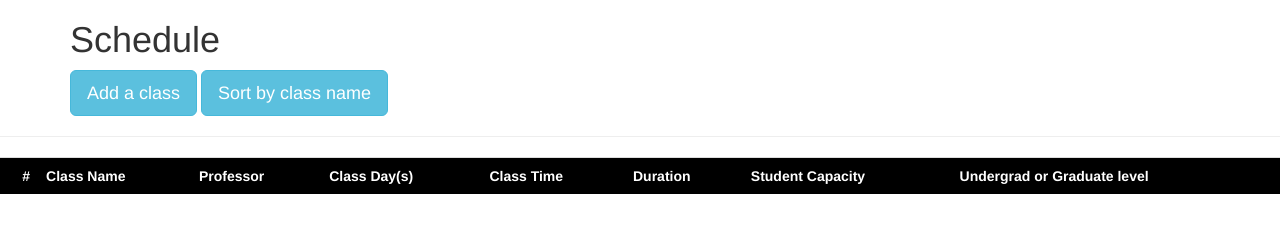
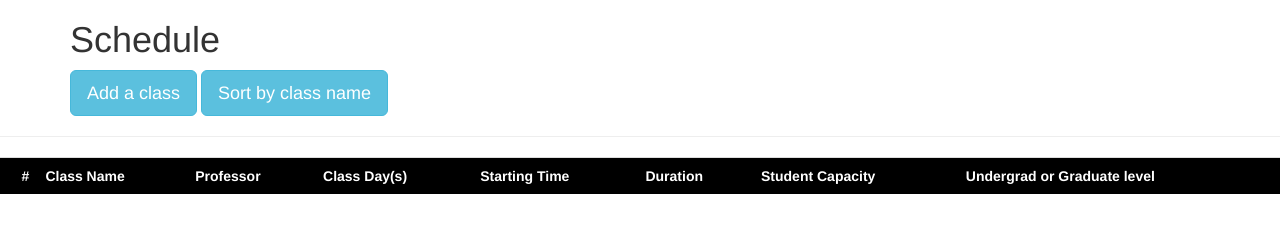
Before and after one commit to G-Jeffrey/Project-4, a website: page index.html in a window 1280 px wide. Drawn offline with nearby package versions, Linux system fonts and the light colour scheme; no server answers.

Commit message:
changed form label name for class starting time

```diff
--- a/index.html
+++ b/index.html
@@ -95,7 +95,7 @@
                 <th>Class Name</th>
                 <th>Professor</th>
                 <th>Class Day(s)</th>
-                <th>Class Time</th>
+                <th>Starting Time</th>
                 <th>Duration</th>
                 <th>Student Capacity</th>
                 <th>Undergrad or Graduate level</th>
```
